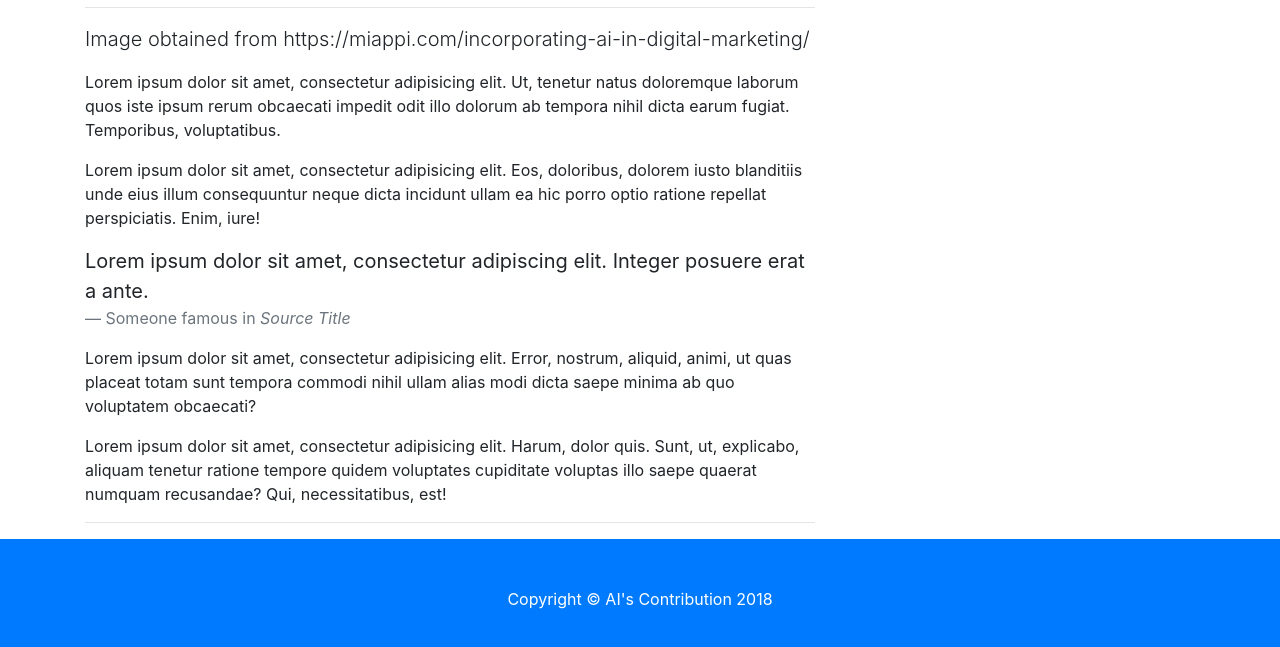
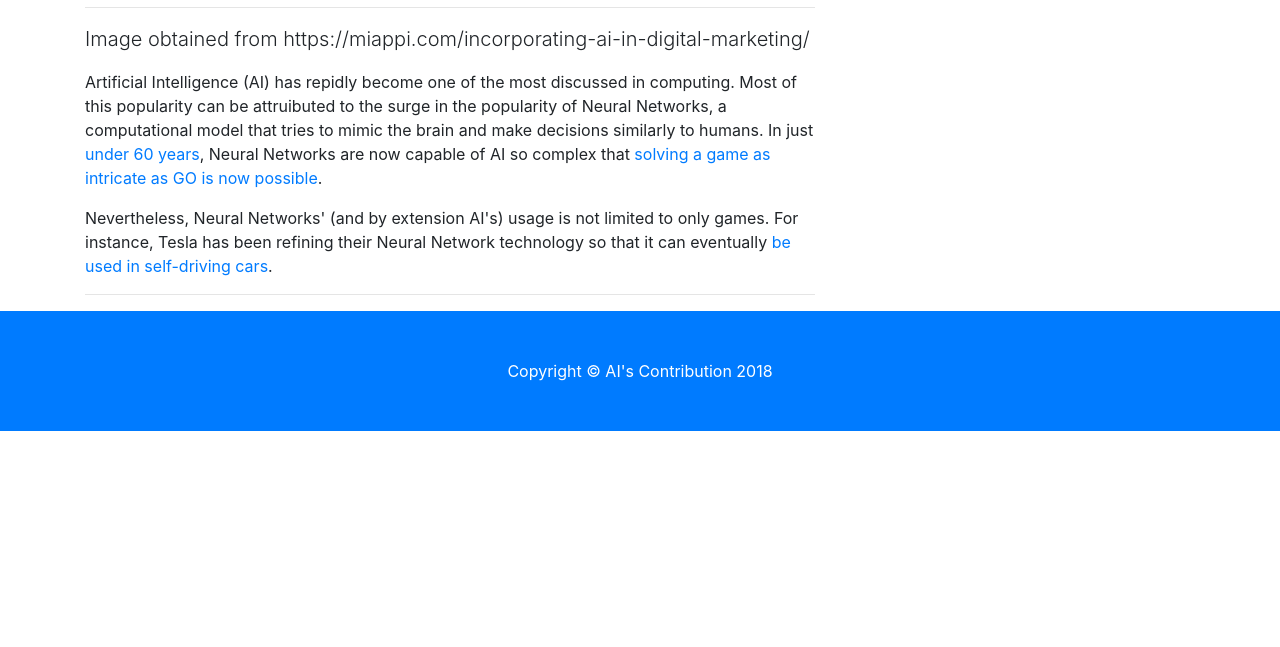
Before and after one commit to punrad/AIImpact, a website: page index.html in a window 1280 px wide. Shown: the part 445-1092 px from the top of the page. After the commit the page ends 876 px from the top, so only its background shows below. Drawn offline with Linux system fonts and the light colour scheme.

Commit message:
Adding information

```diff
--- a/index.html
+++ b/index.html
@@ -69,21 +69,9 @@
           <!-- Post Content -->
           <p class="lead">Image obtained from https://miappi.com/incorporating-ai-in-digital-marketing/</p>
 
-          <p>Lorem ipsum dolor sit amet, consectetur adipisicing elit. Ut, tenetur natus doloremque laborum quos iste ipsum rerum obcaecati impedit odit illo dolorum ab tempora nihil dicta earum fugiat. Temporibus, voluptatibus.</p>
+          <p>Artificial Intelligence (AI) has repidly become one of the most discussed in computing. Most of this popularity can be attruibuted to the surge in the popularity of Neural Networks, a computational model that tries to mimic the brain and make decisions similarly to humans. In just <a href="https://cs.stanford.edu/people/eroberts/courses/soco/projects/neural-networks/History/history1.html">under 60 years</a>, Neural Networks are now capable of AI so complex that <a href="https://www.pbs.org/newshour/science/google-artificial-intelligence-beats-champion-at-worlds-most-complicated-board-game">solving a game as intricate as GO is now possible</a>.</p>
 
-          <p>Lorem ipsum dolor sit amet, consectetur adipisicing elit. Eos, doloribus, dolorem iusto blanditiis unde eius illum consequuntur neque dicta incidunt ullam ea hic porro optio ratione repellat perspiciatis. Enim, iure!</p>
-
-          <blockquote class="blockquote">
-            <p class="mb-0">Lorem ipsum dolor sit amet, consectetur adipiscing elit. Integer posuere erat a ante.</p>
-            <footer class="blockquote-footer">Someone famous in
-              <cite title="Source Title">Source Title</cite>
-            </footer>
-          </blockquote>
-
-          <p>Lorem ipsum dolor sit amet, consectetur adipisicing elit. Error, nostrum, aliquid, animi, ut quas placeat totam sunt tempora commodi nihil ullam alias modi dicta saepe minima ab quo voluptatem obcaecati?</p>
-
-          <p>Lorem ipsum dolor sit amet, consectetur adipisicing elit. Harum, dolor quis. Sunt, ut, explicabo, aliquam tenetur ratione tempore quidem voluptates cupiditate voluptas illo saepe quaerat numquam recusandae? Qui, necessitatibus, est!</p>
-
+          <p>Nevertheless, Neural Networks' (and by extension AI's) usage is not limited to only games. For instance, Tesla has been refining their Neural Network technology so that it can eventually <a href="https://www.forbes.com/sites/jeanbaptiste/2018/11/07/tesla-could-have-full-self-driving-cars-on-the-road-by-2019-elon-musk-says/#daf38c662aca">be used in self-driving cars</a>.</p>
           <hr>
 
             </div>
```
